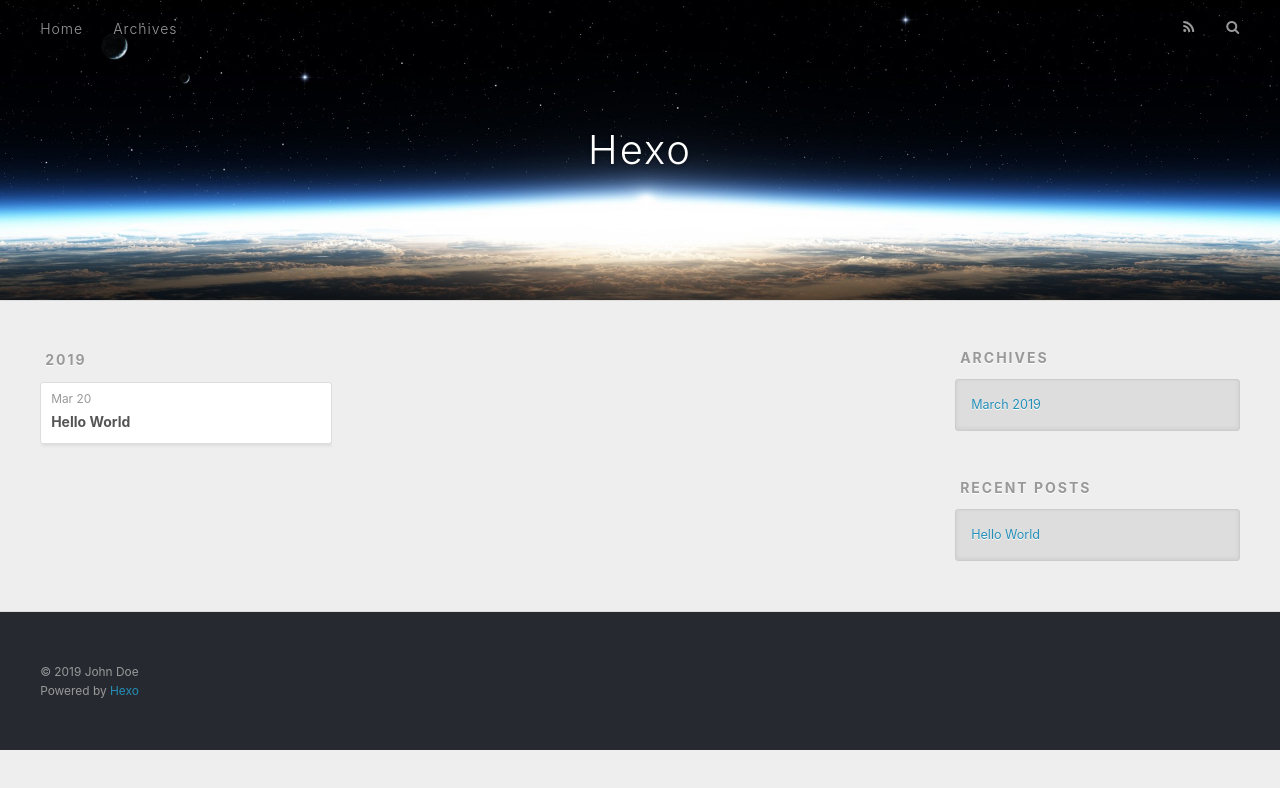
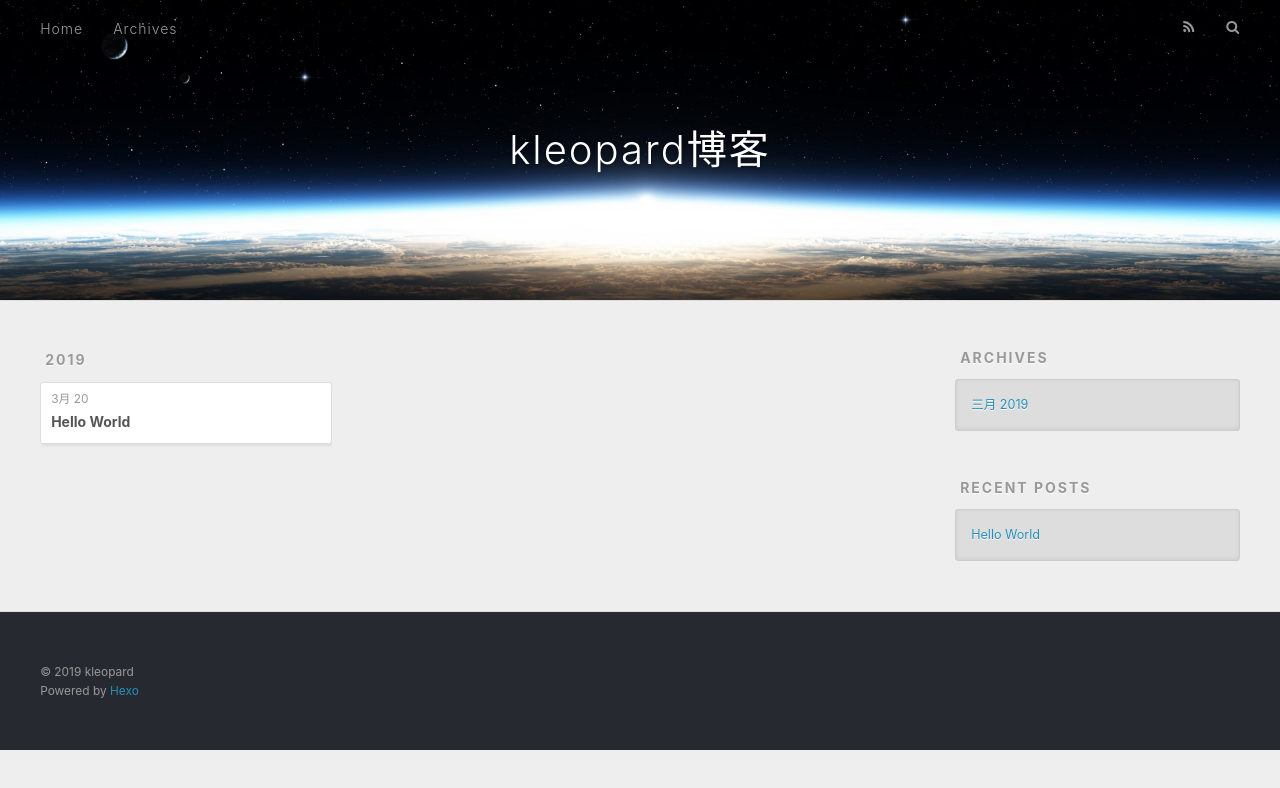
Before and after one commit to kleopard/kleopard.github.io, a plain HTML site: page archives/2019/03/index.html in a window 1280 px wide. Drawn offline with nearby package versions, Linux system fonts and the light colour scheme.

Commit message:
Site updated: 2019-03-20 19:07:20

```diff
--- a/archives/2019/03/index.html
+++ b/archives/2019/03/index.html
@@ -5,17 +5,17 @@
 
 
 
-  <title>Archives: 2019/3 | Hexo</title>
+  <title>Archives: 2019/3 | kleopard博客</title>
   <meta name="viewport" content="width=device-width, initial-scale=1, maximum-scale=1">
   <meta property="og:type" content="website">
-<meta property="og:title" content="Hexo">
+<meta property="og:title" content="kleopard博客">
 <meta property="og:url" content="http://yoursite.com/archives/2019/03/index.html">
-<meta property="og:site_name" content="Hexo">
-<meta property="og:locale" content="default">
+<meta property="og:site_name" content="kleopard博客">
+<meta property="og:locale" content="zh-cn">
 <meta name="twitter:card" content="summary">
-<meta name="twitter:title" content="Hexo">
+<meta name="twitter:title" content="kleopard博客">
 
-    <link rel="alternate" href="/atom.xml" title="Hexo" type="application/atom+xml">
+    <link rel="alternate" href="/atom.xml" title="kleopard博客" type="application/atom+xml">
 
 
     <link rel="icon" href="/favicon.png">
@@ -34,7 +34,7 @@
   <div id="header-outer" class="outer">
     <div id="header-title" class="inner">
       <h1 id="logo-wrap">
-        <a href="/" id="logo">Hexo</a>
+        <a href="/" id="logo">kleopard博客</a>
       </h1>
 
     </div>
@@ -77,7 +77,7 @@
   <div class="archive-article-inner">
     <header class="archive-article-header">
       <a href="/2019/03/20/hello-world/" class="archive-article-date">
-  <time datetime="2019-03-20T10:28:18.972Z" itemprop="datePublished">Mar 20</time>
+  <time datetime="2019-03-20T10:28:18.972Z" itemprop="datePublished">3月 20</time>
 </a>
 
 
@@ -111,7 +111,7 @@
   <div class="widget-wrap">
     <h3 class="widget-title">Archives</h3>
     <div class="widget">
-      <ul class="archive-list"><li class="archive-list-item"><a class="archive-list-link" href="/archives/2019/03/">March 2019</a></li></ul>
+      <ul class="archive-list"><li class="archive-list-item"><a class="archive-list-link" href="/archives/2019/03/">三月 2019</a></li></ul>
     </div>
   </div>
 
@@ -139,7 +139,7 @@
 
   <div class="outer">
     <div id="footer-info" class="inner">
-      &copy; 2019 John Doe<br>
+      &copy; 2019 kleopard<br>
       Powered by <a href="http://hexo.io/" target="_blank">Hexo</a>
     </div>
   </div>
```
Also changed, not shown: 2019/03/20/hello-world/index.html (+7 -7 lines), archives/2019/index.html (+10 -10 lines), archives/index.html (+10 -10 lines), index.html (+9 -9 lines).
